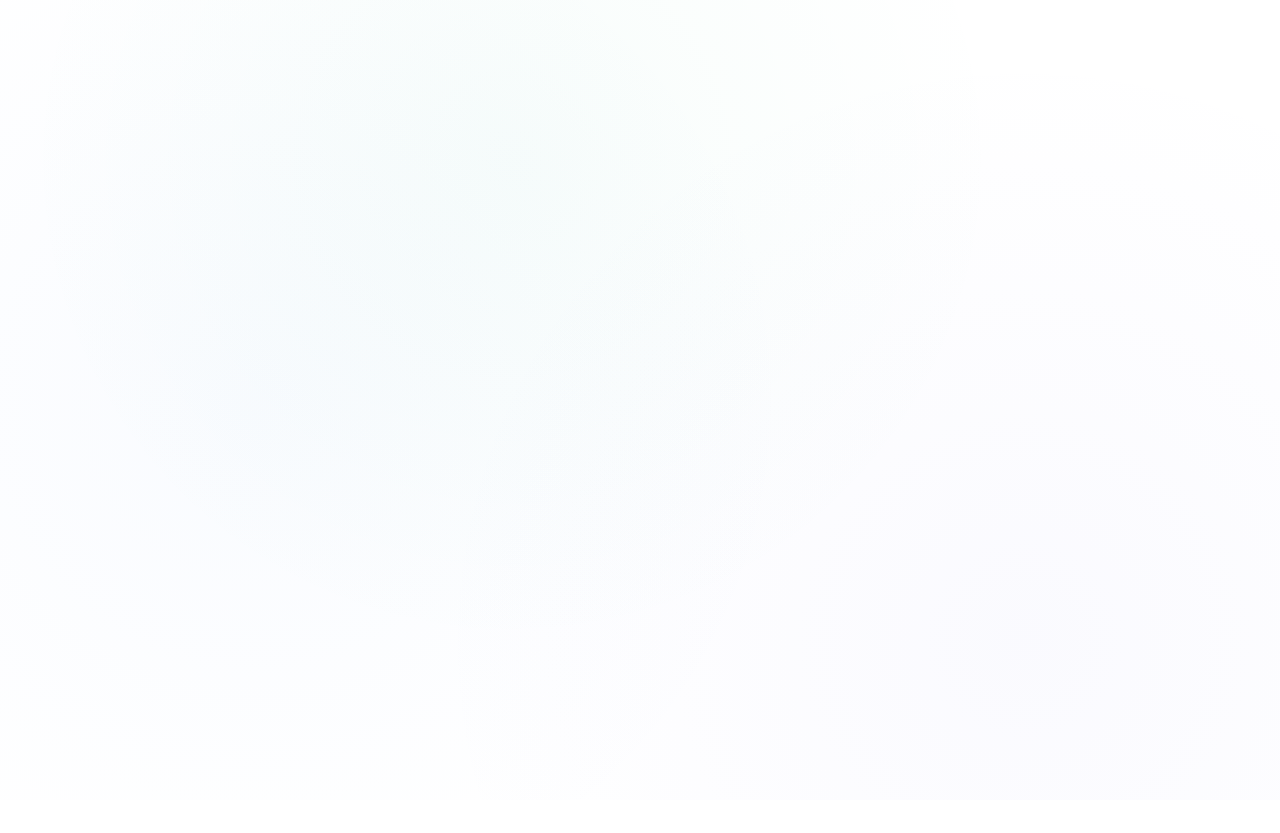
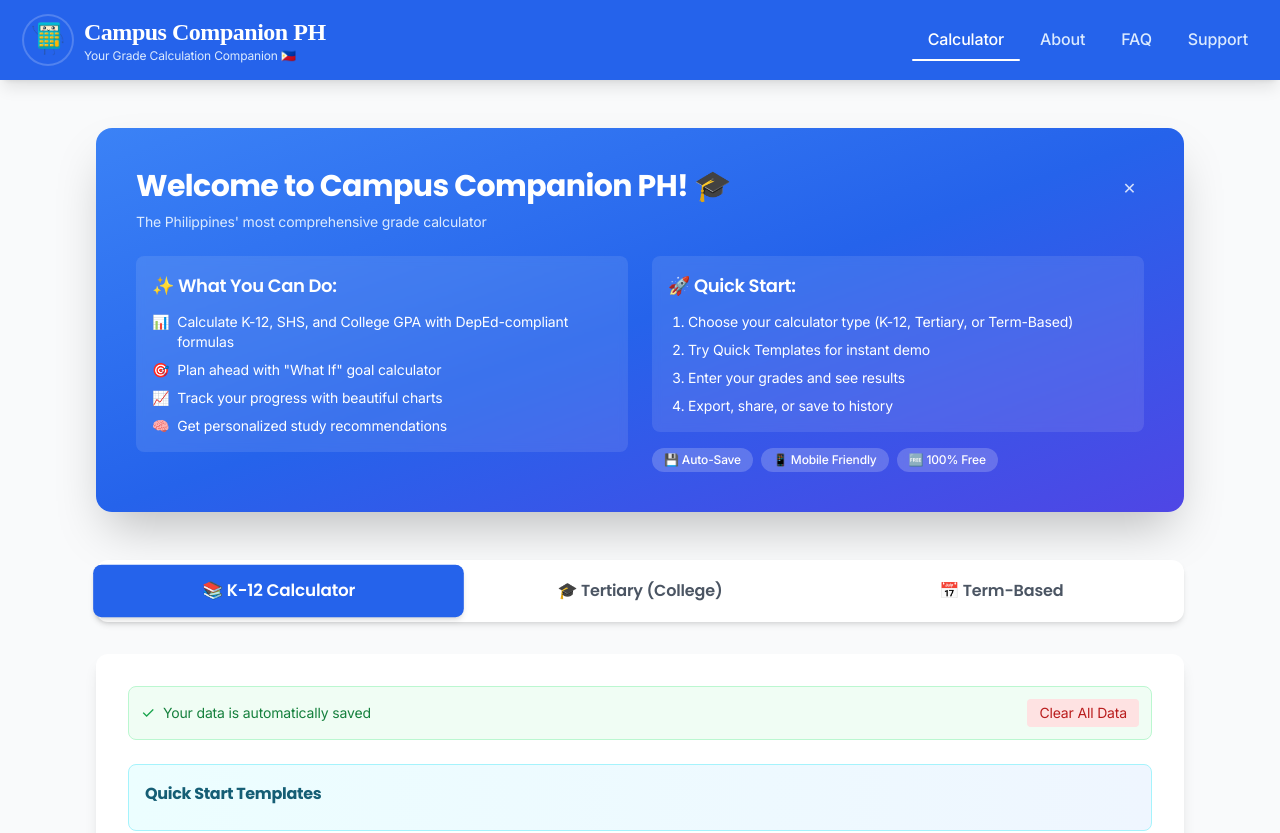
Before and after one commit to Clarence140/CampusCompanionPH, a React (Vite) app: page / in a window 1280 px wide. Shown: the top 833 px of the page. Before the commit the page ends 800 px from the top, so only its background shows below. Built offline with nearby package versions, Linux system fonts and the light colour scheme; a web font is replaced by a local one.

Commit message:
Rendering Output Fix

```diff
--- a/src/main.jsx
+++ b/src/main.jsx
@@ -3,4 +3,8 @@ import { createRoot } from "react-dom/client";
 import "./index.css";
 import App from "./App.jsx";
 
-createRoot(document.getElementById("root")).render(<StrictMode></StrictMode>);
+createRoot(document.getElementById("root")).render(
+  <StrictMode>
+    <App />
+  </StrictMode>
+);
```
